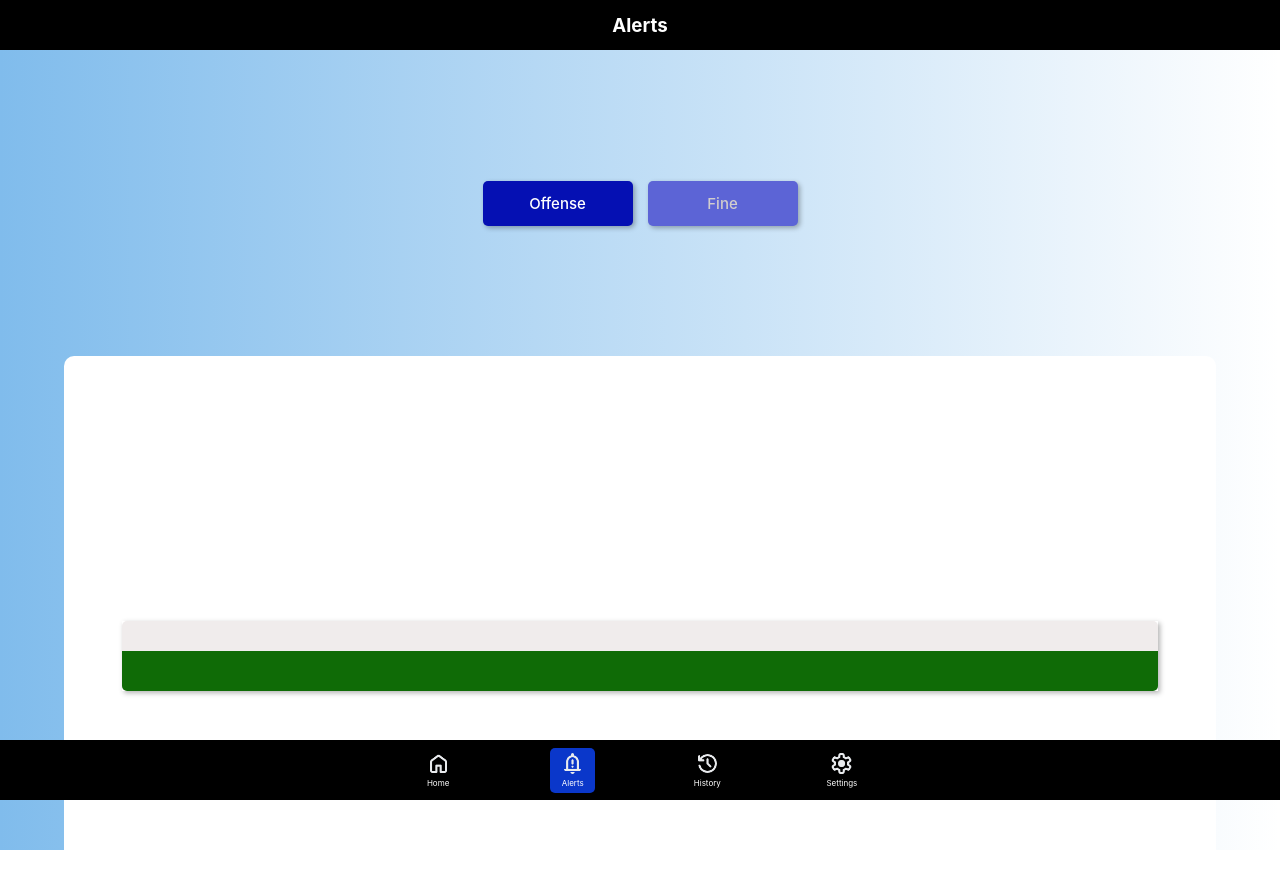
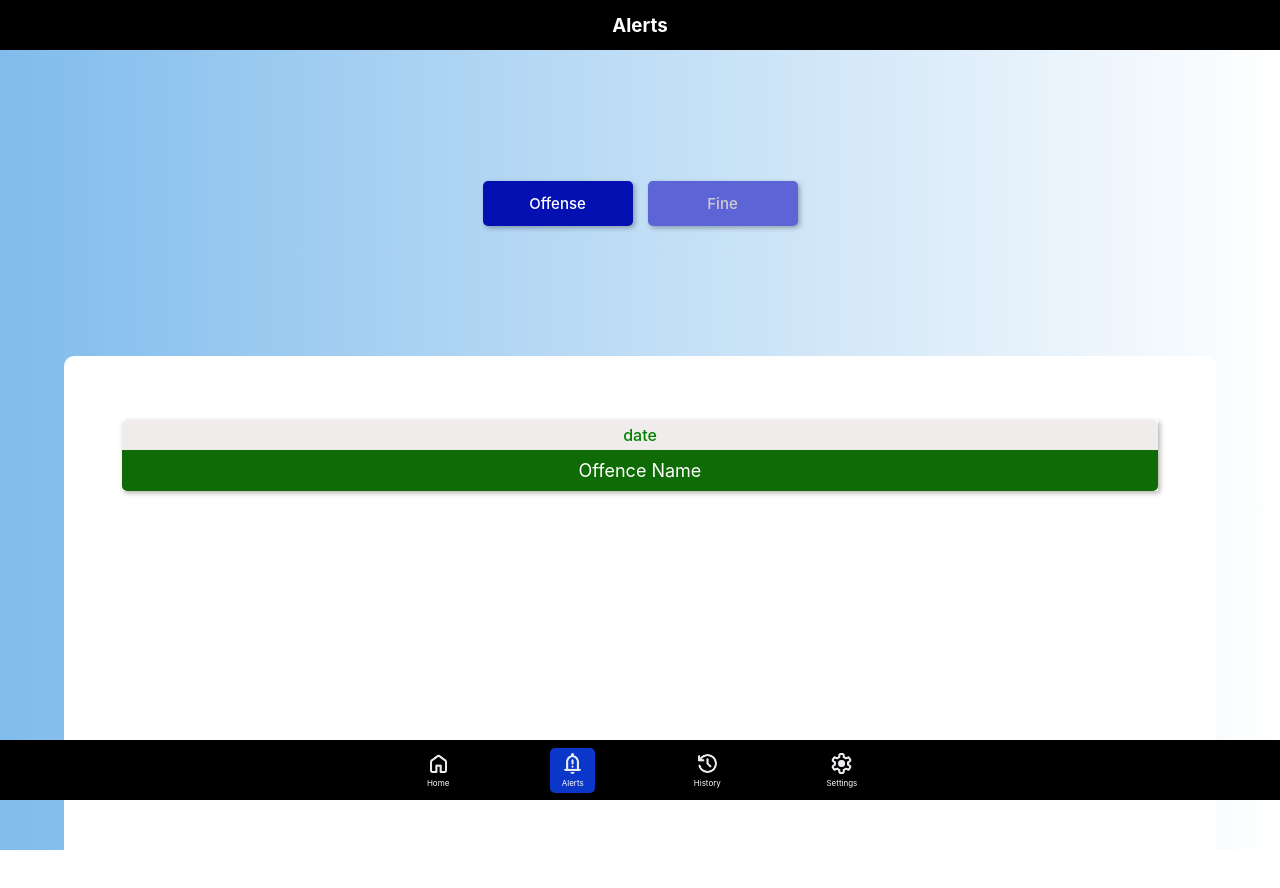
Before and after one commit to SASHTEK/DriveGuard-Driver, a React (Create React App) app: page /new in a window 1280 px wide. Shown: the top 888 px of the page. Built offline with nearby package versions, Linux system fonts and the light colour scheme.

Commit message:
Update to Components
DetailBox - Style.
Card  - added onClick.

```diff
--- a/src/components/objects/Card/Card.js
+++ b/src/components/objects/Card/Card.js
@@ -1,7 +1,7 @@
 import './Card.css';
-const Card = ({subject, message, subbgcolor, subtextcolor, msgbgcolor, msgtextcolor}) => {
+const Card = ({subject, message, subbgcolor, subtextcolor, msgbgcolor, msgtextcolor, onClick}) => {
     return (
-        <div className='card'>
+        <div className='card' onClick={onClick}>
             <div className='card-subject' style={{background: subbgcolor, color: subtextcolor}}>{subject}</div>
             <div className='card-message' style={{background: msgbgcolor, color: msgtextcolor}}>{message}</div>
             </div>
--- a/src/components/objects/DetailBox/DetailBox.css
+++ b/src/components/objects/DetailBox/DetailBox.css
@@ -12,7 +12,7 @@
 
   .detail-box-content {
     background-color: white;
-    padding: 20px;
+    padding: 40px;
     border-radius: 5px;
     text-align: center;
   }
@@ -20,7 +20,7 @@
   .on-click-proceed{
     margin: 10px;
     height: 35px;
-    background: rgb(15, 220, 52);
+    background: rgb(7, 150, 33);
     color: white;
     border-radius: 5px;
   }
--- a/src/views/new/New.css
+++ b/src/views/new/New.css
@@ -54,9 +54,7 @@
     min-height: 600px;
     max-height: 601px;
     overflow:auto;
-    display: flex;
-    flex-direction: column;
-    align-items: center;
+    padding-top: 5%;
     border-radius: 10px;
     background: rgb(255, 255, 255);
 }
@@ -67,9 +65,7 @@
     min-height: 600px;
     max-height: 601px;
     overflow:auto;
-    display: flex;
-    flex-direction: column;
-    align-items: center;
+    padding-top: 5%;
     border-radius: 10px;
     background: rgb(255, 255, 255);
 }
--- a/src/views/new/New.js
+++ b/src/views/new/New.js
@@ -25,7 +25,6 @@ const New = () => {
     };
 
 
-
     return (
         <div className="container">
             <HeaderBox headertext={"Alerts"}/>
@@ -43,7 +42,7 @@ const New = () => {
                     {switchTab==="Offense"?<div></div>:
                     <div className="new-offense">
                         {/* Offense data display here. */}
-                        <Card onClick={handleOpenDetailBox}/>
+                        <Card subject={"date"} message={"Offence Name"} onClick={handleOpenDetailBox}/>
                         <DetailBox show={showDetailBox} title={"Offence Details"} details={"Offence Description"} onAccept={handleAcceptButton} onReject={handleRejectButton}/>
                     </div>}
 
```
